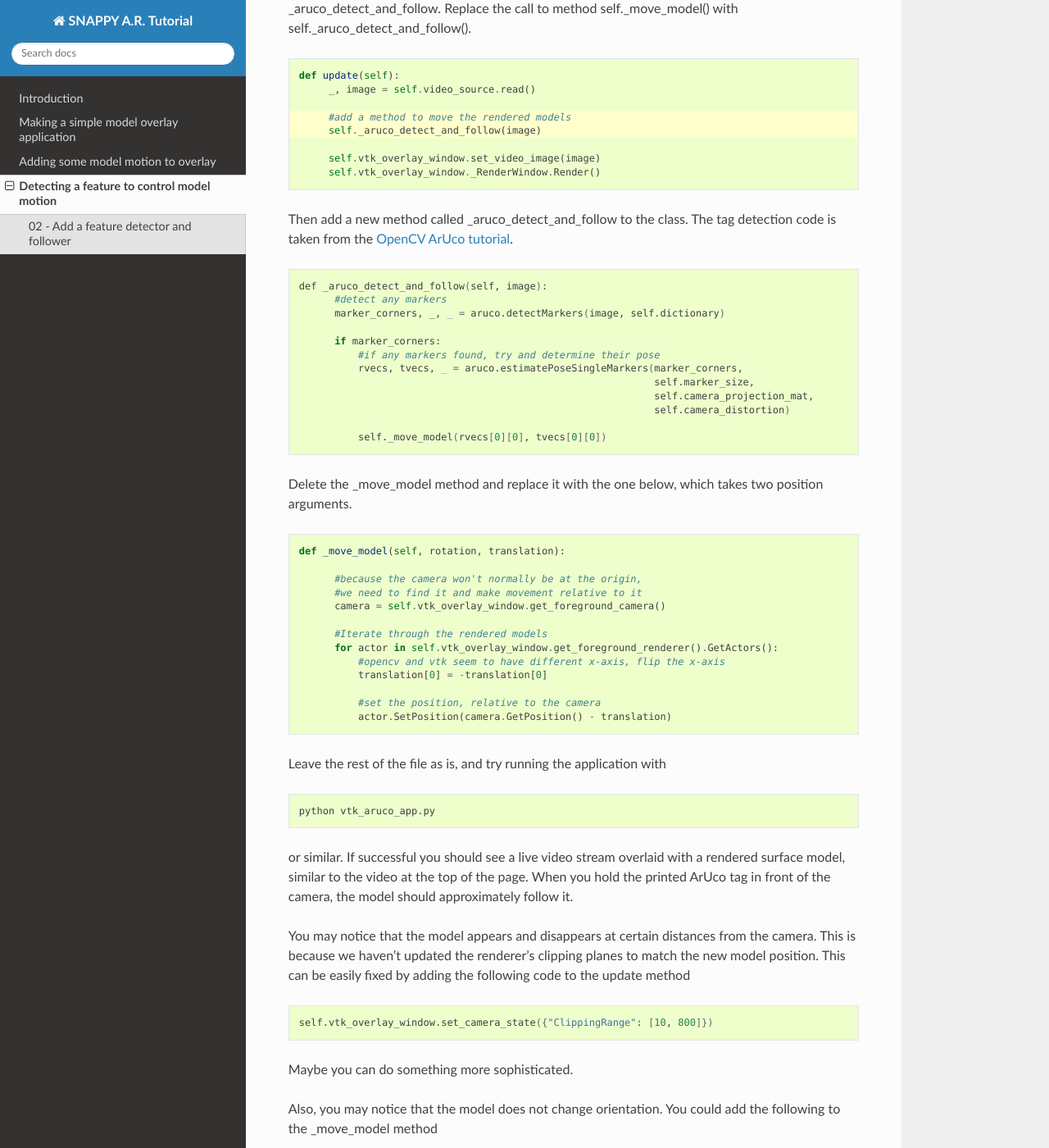
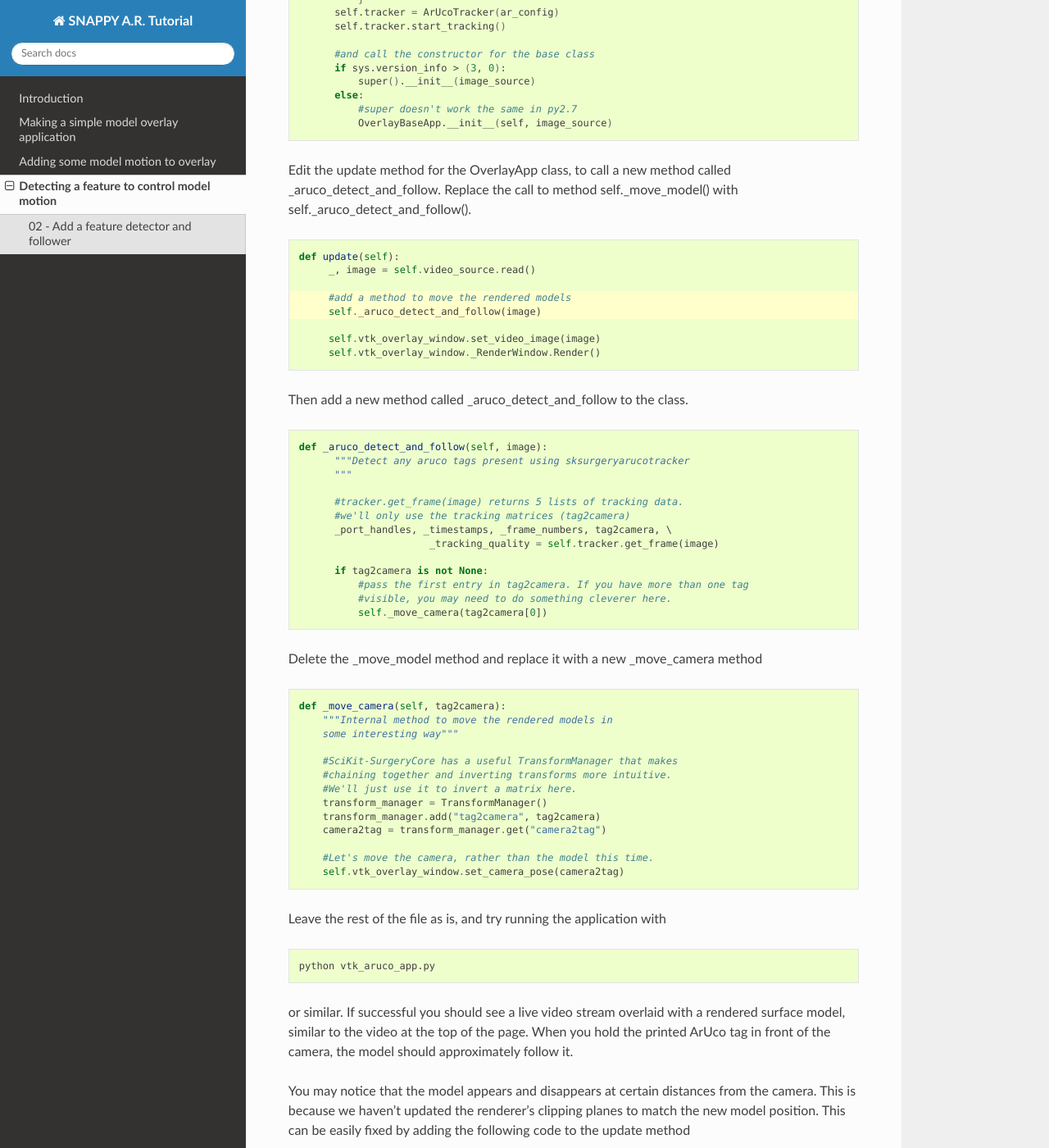
Before and after one commit to SciKit-Surgery/scikit-surgerytutorial01, a Sphinx documentation site: the page built from doc/03_VTK_Overlay_With_Aruco_Tag.rst, in a window 1280 px wide and 1400 px high, scrolled down 1629 px. Shown: the whole window at 82% size. Built offline with Sphinx 7.4.7 and the Read the Docs theme 2.0.0, drawn with Linux system fonts in a browser that asks for light colours; formulas are drawn with MathJax 3; some of the changed text lies outside the part shown.

Commit message:
Issue #16 removed surgeryvtk and opencv from requirements

```diff
--- a/doc/03_VTK_Overlay_With_Aruco_Tag.rst
+++ b/doc/03_VTK_Overlay_With_Aruco_Tag.rst
@@ -9,11 +9,10 @@ Detecting a feature to control model motion
 So far we haven't performed any data processing, which is a key
 element of any surgical AR system. Typically we might get tracking
 information from an external tracking system, for example using
-`scikit-surgerynditracker`_. Alternatively computer vision can
-be used to estimate the location of anatomy relative to the camera.
+`SciKit-SurgeryNDITracker`_. For this demo, as you're unlikely to
+have an NDI tracker, we'll use `SciKit-SurgeryArUcoTracker`_ which
+uses computer vision to track a tag.
 
-For this example we're going to use computer vision to track an
-ArUco tag, using OpenCV's implementation of the ArUco library.
 We should end up with a 3D rendering that follows a tag as you move
 it in front of the camera. Something like ...
 
@@ -28,40 +27,55 @@ it in front of the camera. Something like ...
 Create a copy of vtkoverlay_with_movement_app.py and call it
 vtk_aruco_app.py or similar.
 
-Add an import statement for the ArUco detectors in OpenCV
+Add an import statement for SciKit-SurgeryArUcoTracker,
 
 ::
 
-  import cv2.aruco as aruco
+  from sksurgeryarucotracker.arucotracker import ArUcoTracker
 
-OpenCV provides numerous computer vision tools, and integrates seamlessly
-with SciKit-Surgery using NumPy data structures, which we must also import
+And an import statement for SciKit-Surgery's transform manager.
+
+::
+
+  from sksurgerycore.transforms.transform_manager import TransformManager
+
+We'll also need NumPy to handle arrays;
 
 ::
 
   import numpy
 
 
-Now we need some member variables to use with the ArUco tag detector. In our
-OverlayApp we will create a new __init__ function to override the one in the base
-class and define the member variables we will need
+Set up SciKit-SurgeryArUcoTracker in the __init__ function.
 
 ::
 
-   def __init__(self, image_source):
-        #the aruco tag dictionary to use. DICT_4X4_50 will work with the tag in
-        #../tags/tag_sheet_snappy01.pdf
-        self.dictionary = aruco.getPredefinedDictionary(aruco.DICT_4X4_50)
-        # The size of the aruco tag in mm
-        self.marker_size = 50
+  def __init__(self, image_source):
+        """override the default constructor to set up sksurgeryarucotracker"""
 
-        #we'll use opencv to estimate the pose of the visible aruco tags.
-        #for that we need a calibrated camera. For now let's just use a
-        #a hard coded estimate. Maybe you could improve on this.
-        self.camera_projection_mat = numpy.array([[560.0, 0.0, 320.0],
-                                                  [0.0, 560.0, 240.0],
-                                                  [0.0, 0.0, 1.0]])
-        self.camera_distortion = numpy.zeros((1, 4), numpy.float32)
+        #we'll use SciKit-SurgeryArUcoTracker to estimate the pose of the
+        #visible ArUco tag relative to the camera. We use a dictionary to
+        #configure SciKit-SurgeryArUcoTracker
+
+        ar_config = {
+            "tracker type": "aruco",
+            #Set to none, to share video source with OverlayBaseApp
+            "video source": 'none',
+            "debug": False,
+            #the aruco tag dictionary to use. DICT_4X4_50 will work with
+            #../tags/aruco_4by4_0.pdf
+            "dictionary" : 'DICT_4X4_50',
+            "marker size": 50, # in mm
+            #We need a calibrated camera. For now let's just use a
+            #a hard coded estimate. Maybe you could improve on this.
+            "camera projection": numpy.array([[560.0, 0.0, 320.0],
+                                              [0.0, 560.0, 240.0],
+                                              [0.0, 0.0, 1.0]],
+                                             dtype=numpy.float32),
+            "camera distortion": numpy.zeros((1, 4), numpy.float32)
+            }
+        self.tracker = ArUcoTracker(ar_config)
+        self.tracker.start_tracking()
 
         #and call the constructor for the base class
         if sys.version_info > (3, 0):
@@ -69,7 +83,6 @@ class and define the member variables we will need
         else:
             #super doesn't work the same in py2.7
             OverlayBaseApp.__init__(self, image_source)
-
 
 Edit the update method for the OverlayApp class, to call a new
 method called _aruco_detect_and_follow. Replace the call to method
@@ -88,42 +101,42 @@ self._move_model() with self._aruco_detect_and_follow().
         self.vtk_overlay_window._RenderWindow.Render()
 
 Then add a new method called _aruco_detect_and_follow to the class.
-The tag detection code is taken from the `OpenCV ArUco tutorial`_.
-
-::
-
-  def _aruco_detect_and_follow(self, image):
-        #detect any markers
-        marker_corners, _, _ = aruco.detectMarkers(image, self.dictionary)
-
-        if marker_corners:
-            #if any markers found, try and determine their pose
-            rvecs, tvecs, _ = aruco.estimatePoseSingleMarkers(marker_corners,
-                                                              self.marker_size,
-                                                              self.camera_projection_mat,
-                                                              self.camera_distortion)
-
-            self._move_model(rvecs[0][0], tvecs[0][0])
-
-
-Delete the _move_model method and replace it with the one
-below, which takes two position arguments.
 
 .. code-block:: python
 
-  def _move_model(self, rotation, translation):
+  def _aruco_detect_and_follow(self, image):
+        """Detect any aruco tags present using sksurgeryarucotracker
+        """
 
-        #because the camera won't normally be at the origin,
-        #we need to find it and make movement relative to it
-        camera = self.vtk_overlay_window.get_foreground_camera()
+        #tracker.get_frame(image) returns 5 lists of tracking data.
+        #we'll only use the tracking matrices (tag2camera)
+        _port_handles, _timestamps, _frame_numbers, tag2camera, \
+                        _tracking_quality = self.tracker.get_frame(image)
 
-        #Iterate through the rendered models
-        for actor in self.vtk_overlay_window.get_foreground_renderer().GetActors():
-            #opencv and vtk seem to have different x-axis, flip the x-axis
-            translation[0] = -translation[0]
+        if tag2camera is not None:
+            #pass the first entry in tag2camera. If you have more than one tag
+            #visible, you may need to do something cleverer here.
+            self._move_camera(tag2camera[0])
 
-            #set the position, relative to the camera
-            actor.SetPosition(camera.GetPosition() - translation)
+
+
+Delete the _move_model method and replace it with a new _move_camera method
+
+.. code-block:: python
+
+    def _move_camera(self, tag2camera):
+        """Internal method to move the rendered models in
+        some interesting way"""
+
+        #SciKit-SurgeryCore has a useful TransformManager that makes
+        #chaining together and inverting transforms more intuitive.
+        #We'll just use it to invert a matrix here.
+        transform_manager = TransformManager()
+        transform_manager.add("tag2camera", tag2camera)
+        camera2tag = transform_manager.get("camera2tag")
+
+        #Let's move the camera, rather than the model this time.
+        self.vtk_overlay_window.set_camera_pose(camera2tag)
 
 
 Leave the rest of the file as is, and try running the application with
@@ -148,16 +161,6 @@ code to the update method
 
 Maybe you can do something more sophisticated.
 
-Also, you may notice that the model does not change orientation. You could add the following
-to the _move_model method
-
-::
-
-  rotation = 180 * rotation/3.14
-  actor.SetOrientation( rotation)
-
-You will see that a further rotation is required to get a sensible result. See if you can
-work it out.
 
 Lastly you will notice that the model doesn't precisely follow the tag. This may be
 because we haven't calibrated the camera, we just took a guess, so the pose estimation
@@ -181,6 +184,7 @@ use the issue tracker at the `Project homepage`_.
 
 .. _`scikit-surgeryutils`: https://pypi.org/project/scikit-surgeryutils
 .. _`scikit-surgerynditracker`: https://pypi.org/project/scikit-surgerynditracker
+.. _`SciKit-SurgeryArUcoTracker`: https://pypi.org/project/scikit-surgeryarucotracker
 .. _`PySide2`: https://pypi.org/project/PySide2
 .. _`OpenCV` : https://pypi.org/project/opencv-contrib-python
 .. _`VTK` : https://pypi.org/project/vtk
--- a/requirements.txt
+++ b/requirements.txt
@@ -5,8 +5,6 @@
 # doc/requirements.rst
 numpy>=1.17.4
 PySide2
-opencv-contrib-python>=4.1.1.26
-scikit-surgeryvtk
 scikit-surgerycore
 scikit-surgeryutils>=0.6.2
 scikit-surgeryarucotracker>=0.1.1
```
